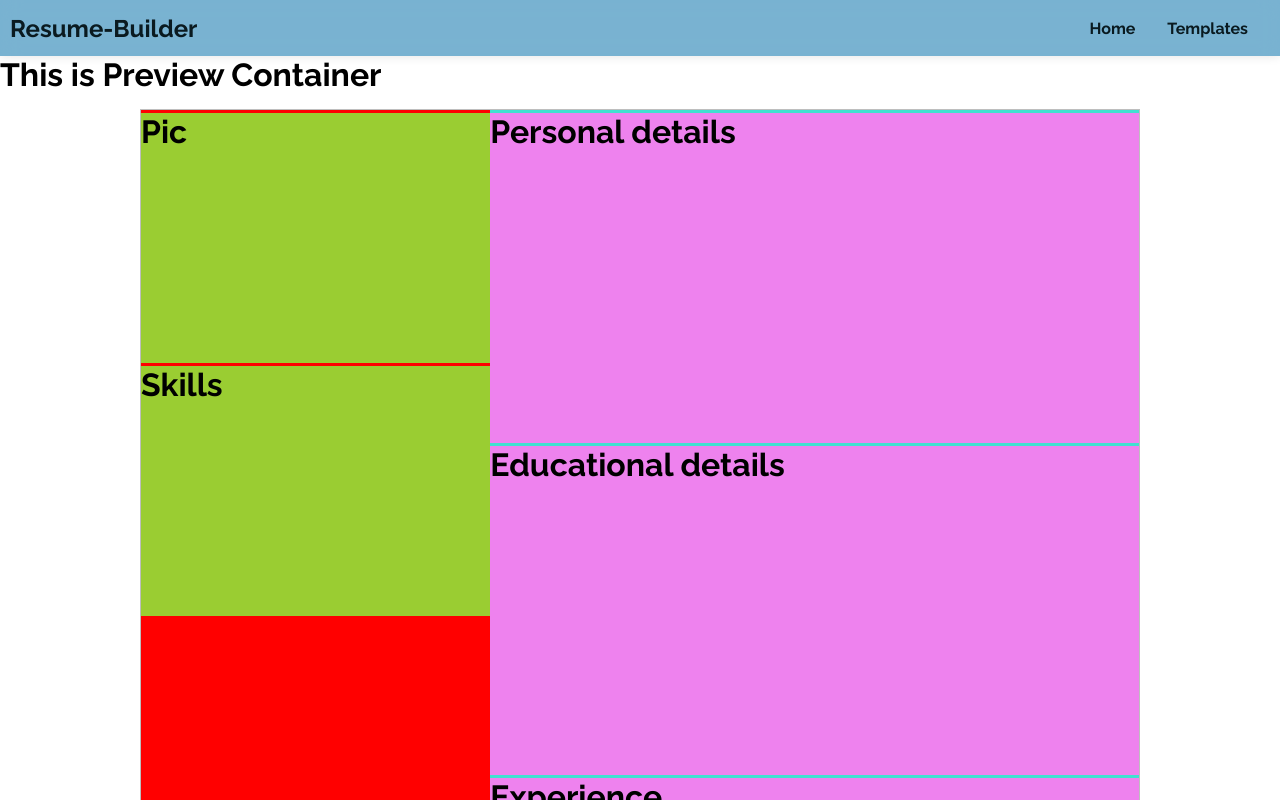
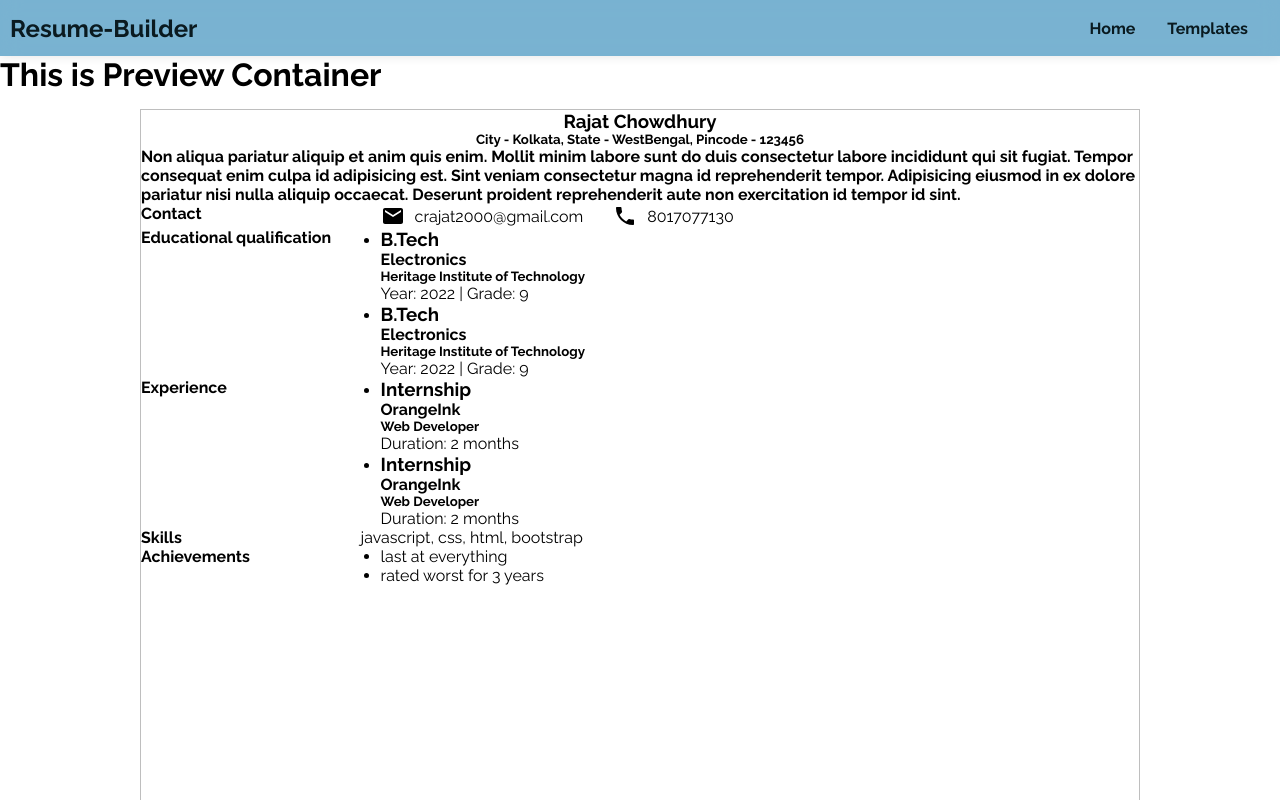
Before and after one commit to SBhattacharya45/resume-builder, a React (Create React App) app: page /preview in a window 1280 px wide. Shown: the top 800 px of the page. Built offline with nearby package versions, Linux system fonts and the light colour scheme.

Commit message:
basic template 1 completed

```diff
--- a/src/components/Templates/Template1/Template1.js
+++ b/src/components/Templates/Template1/Template1.js
@@ -3,25 +3,129 @@ import classes from './Template1.module.css'
 
 import {connect } from 'react-redux';
 
+import EmailIcon from '@material-ui/icons/Email';
+import PhoneIcon from '@material-ui/icons/Phone';
+
 
 class Template1 extends Component {
 
+
+
+
+
     render(){
+
+        const eduItemsArray = this.props.eduDetails;
+        let eduItems = (
+            <div>
+                {eduItemsArray.map((eduElement, igKey) => (
+                    <li>
+                        <h3 className={classes.eduElementQualification}>{eduElement.qualification}</h3>
+                        <h4 className={classes.eduElementField}>{eduElement.field}</h4>
+                        <h5 className={classes.eduElementInstitute}>{eduElement.institute}</h5>
+                        <span className={classes.eduElementPassout}>Year: {eduElement.passout}</span>
+                        <span> | </span>
+                        <span className={classes.eduElementGrade}>Grade: {eduElement.grade}</span>
+                    </li>
+                ))}
+            </div>
+        )
+        const expItemsArray = this.props.expDetails;
+        let expItems = (
+            <div>
+                {expItemsArray.map((expElement, igKey) => (
+                    <li>
+                        <h3 className={classes.expElementType}>{expElement.type}</h3>
+                        <h4 className={classes.expElementOrganization}>{expElement.organization}</h4>
+                        <h5 className={classes.expElementPosition}>{expElement.position}</h5>
+                        <span className={classes.expElementDuration}>Duration: {expElement.duration}</span>
+                    </li>
+                ))}
+            </div>
+        )
+
+        const skillsArray = this.props.skills;
+        let skills = skillsArray.join(', ')
+
+        const achievementArray = this.props.achivs;
+        let achievementItems = (
+            <div>
+                {achievementArray.map((achivsElement, igKey) => (
+                    <li>
+                        {achivsElement}
+                    </li>
+                ))}
+            </div>
+        )
+
         return(
+
             <div>
                 <h3 className={classes.Name}>
                     {this.props.firstName} {this.props.lastName}
                 </h3>
                 <h5 className={classes.Address}>
-                    {this.props.city},
-                    {this.props.state},
-                    {this.props.pincode}
+                    City - {this.props.city},
+                    State - {this.props.state},
+                    Pincode - {this.props.pincode}
 
                 </h5>
-                <ul>
-                    <l1>{this.props.email}</l1>
-                    <l1>{this.props.phoneNumber} </l1>
-                </ul>
+                <h4>{this.props.statement} </h4>
+                <section className={classes.section}>
+                    <div className={classes.dataType}>
+                        <h4>Contact</h4>
+                    </div>
+                    <div className={classes.data}>
+                        <ul className={classes.list}>
+                            <li className={classes.listItem}> <EmailIcon className={classes.icon} />  {this.props.email}</li>
+                            <li className={classes.listItem}> <PhoneIcon className={classes.icon} />  {this.props.phoneNumber} </li>
+                        </ul>
+                    </div>
+                </section>
+                <section className={classes.section}>
+                    <div className={classes.dataType}>
+                        <h4>Educational qualification</h4>
+                    </div>
+                    <div className={classes.data}>
+                        <ul>
+
+                                {eduItems}
+
+                        </ul>
+                    </div>
+                </section>
+                <section className={classes.section}>
+                    <div className={classes.dataType}>
+                        <h4>Experience</h4>
+                    </div>
+                    <div className={classes.data}>
+                        <ul>
+
+                                {expItems}
+
+                        </ul>
+                    </div>
+                </section>
+                <section className={classes.section}>
+                    <div className={classes.dataType}>
+                        <h4>Skills</h4>
+                    </div>
+                    <div className={`${classes.data}  ${classes.skills }`}>
+                        {skills}
+                    </div>
+                </section>
+                <section className={classes.section}>
+                    <div className={classes.dataType}>
+                        <h4>Achievements</h4>
+                    </div>
+                    <div className={classes.data}>
+                        <ul>
+                            {achievementItems}
+                        </ul>
+                    </div>
+                </section>
+
+
             </div>
         )
     }
@@ -35,7 +139,34 @@ const mapStateToProps = (state) => {
         state: 'WestBengal',
         pincode : '123456',
         email : 'crajat2000@gmail.com',
-        phoneNumber : '8017077130'
+        phoneNumber : '8017077130',
+        statement : 'Non aliqua pariatur aliquip et anim quis enim. Mollit minim labore sunt do duis consectetur labore incididunt qui sit fugiat. Tempor consequat enim culpa id adipisicing est. Sint veniam consectetur magna id reprehenderit tempor. Adipisicing eiusmod in ex dolore pariatur nisi nulla aliquip occaecat. Deserunt proident reprehenderit aute non exercitation id tempor id sint.',
+        eduDetails: [{
+            qualification: "B.Tech",
+            institute: 'Heritage Institute of Technology',
+            field: 'Electronics',
+            passout: '2022',
+            grade: '9'
+        },
+        {   qualification: "B.Tech",
+            institute: 'Heritage Institute of Technology',
+            field: 'Electronics',
+            passout: '2022',
+            grade: '9'}],
+        expDetails: [{
+            type: 'Internship',
+            organization: 'OrangeInk',
+            position: 'Web Developer',
+            duration: '2 months'
+        },
+        {
+            type: 'Internship',
+            organization: 'OrangeInk',
+            position: 'Web Developer',
+            duration: '2 months'
+        }],
+        skills : ['javascript' , 'css', 'html', 'bootstrap'],
+        achivs: ['last at everything' , 'rated worst for 3 years']
 
     }
 }
--- a/src/components/Templates/Template1/Template1.module.css
+++ b/src/components/Templates/Template1/Template1.module.css
@@ -5,3 +5,35 @@
 .Address{
     text-align:center;
 }
+
+.section{
+    display: flex;
+}
+
+.dataType{
+    width: 20%;
+}
+
+.data{
+    width: 80%;
+    justify-content: flex-start;
+}
+
+.list{
+    display: flex;
+
+}
+
+.listItem{
+    display: flex !important;
+    align-items: center;
+    margin-right: 30px;
+}
+
+.icon {
+    margin-right: 10px !important;
+}
+
+.skills{
+    padding-left: 20px;
+}
--- a/src/containers/Preview/Preview.js
+++ b/src/containers/Preview/Preview.js
@@ -5,14 +5,14 @@ import './Preview.css';
 
 import Page from '../../components/Page/Page';
 
-//import Template1 from '../../components/Templates/Template1/Template1';
-import Template2 from '../../components/Templates/Template2/Template2';
+import Template1 from '../../components/Templates/Template1/Template1';
+//import Template2 from '../../components/Templates/Template2/Template2';
 
 class Preview extends Component {
 
     render(){
 
-        const templatePreview = <Template2 />;
+        const templatePreview = <Template1 />;
 
         return(
             <div>
```
